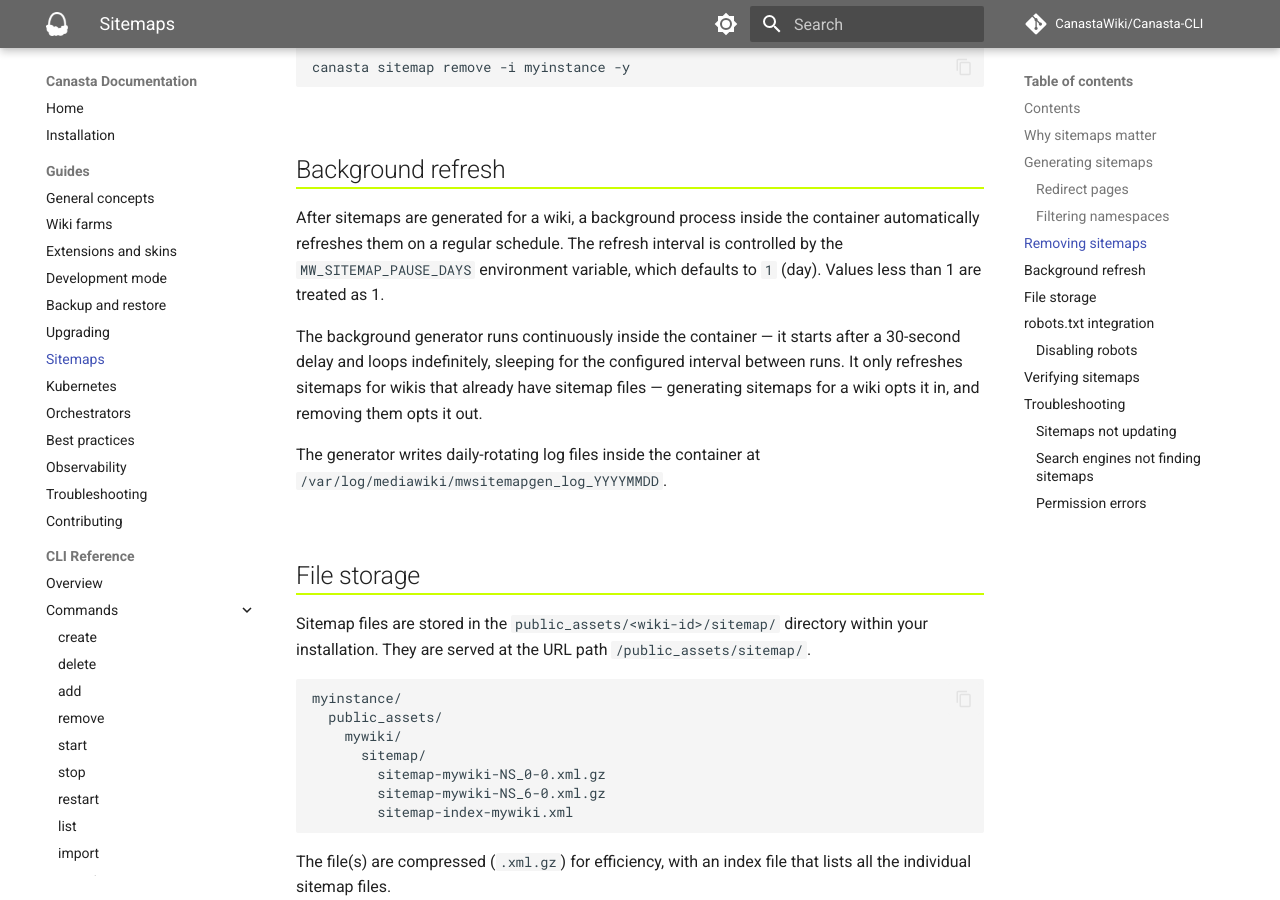
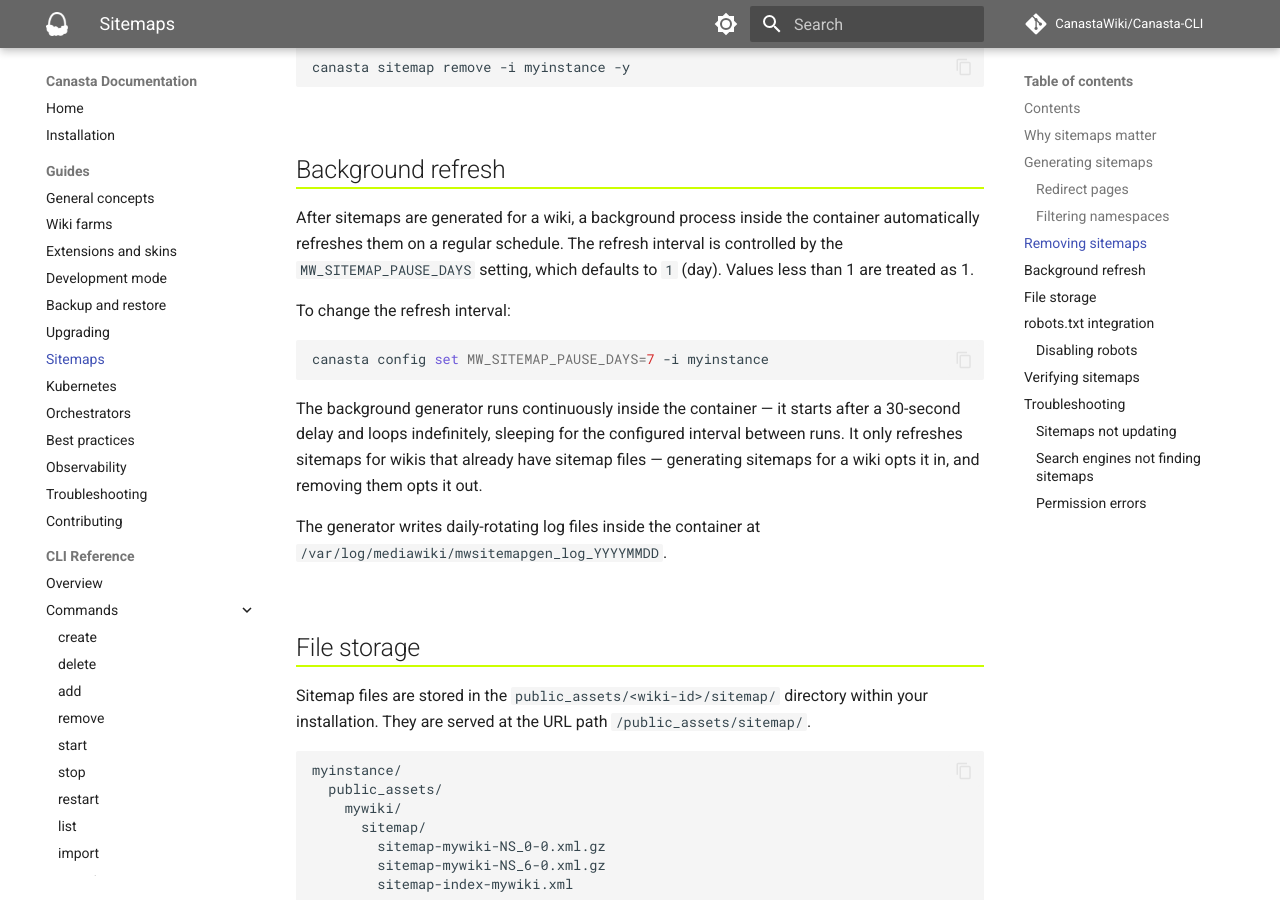
Before and after one commit to CanastaWiki/Canasta-CLI, an MkDocs documentation site: the page built from docs/guide/sitemaps.md, in a window 1280 px wide and 900 px high, scrolled down 2060 px. Built offline with MkDocs 1.6.1 and Material for MkDocs 9.7.7, drawn with Linux system fonts in a browser that asks for light colours; comment, search, counter and statistics services are not loaded.

Commit message:
Make MW_SITEMAP_PAUSE_DAYS configurable via canasta config set (#393)
Add MW_SITEMAP_PAUSE_DAYS to the .env template and docker-compose.yml
environment passthrough so it can be changed with canasta config set.
Add it to the config help text and update the sitemap docs to show the
canasta config set command.

Closes #390

````diff
--- a/docs/guide/sitemaps.md
+++ b/docs/guide/sitemaps.md
@@ -83,7 +83,13 @@
 
 ## Background refresh
 
-After sitemaps are generated for a wiki, a background process inside the container automatically refreshes them on a regular schedule. The refresh interval is controlled by the `MW_SITEMAP_PAUSE_DAYS` environment variable, which defaults to `1` (day). Values less than 1 are treated as 1.
+After sitemaps are generated for a wiki, a background process inside the container automatically refreshes them on a regular schedule. The refresh interval is controlled by the `MW_SITEMAP_PAUSE_DAYS` setting, which defaults to `1` (day). Values less than 1 are treated as 1.
+
+To change the refresh interval:
+
+```bash
+canasta config set MW_SITEMAP_PAUSE_DAYS=7 -i myinstance
+```
 
 The background generator runs continuously inside the container — it starts after a 30-second delay and loops indefinitely, sleeping for the configured interval between runs. It only refreshes sitemaps for wikis that already have sitemap files — generating sitemaps for a wiki opts it in, and removing them opts it out.
 
````
Also changed, not shown: 3 other files.
